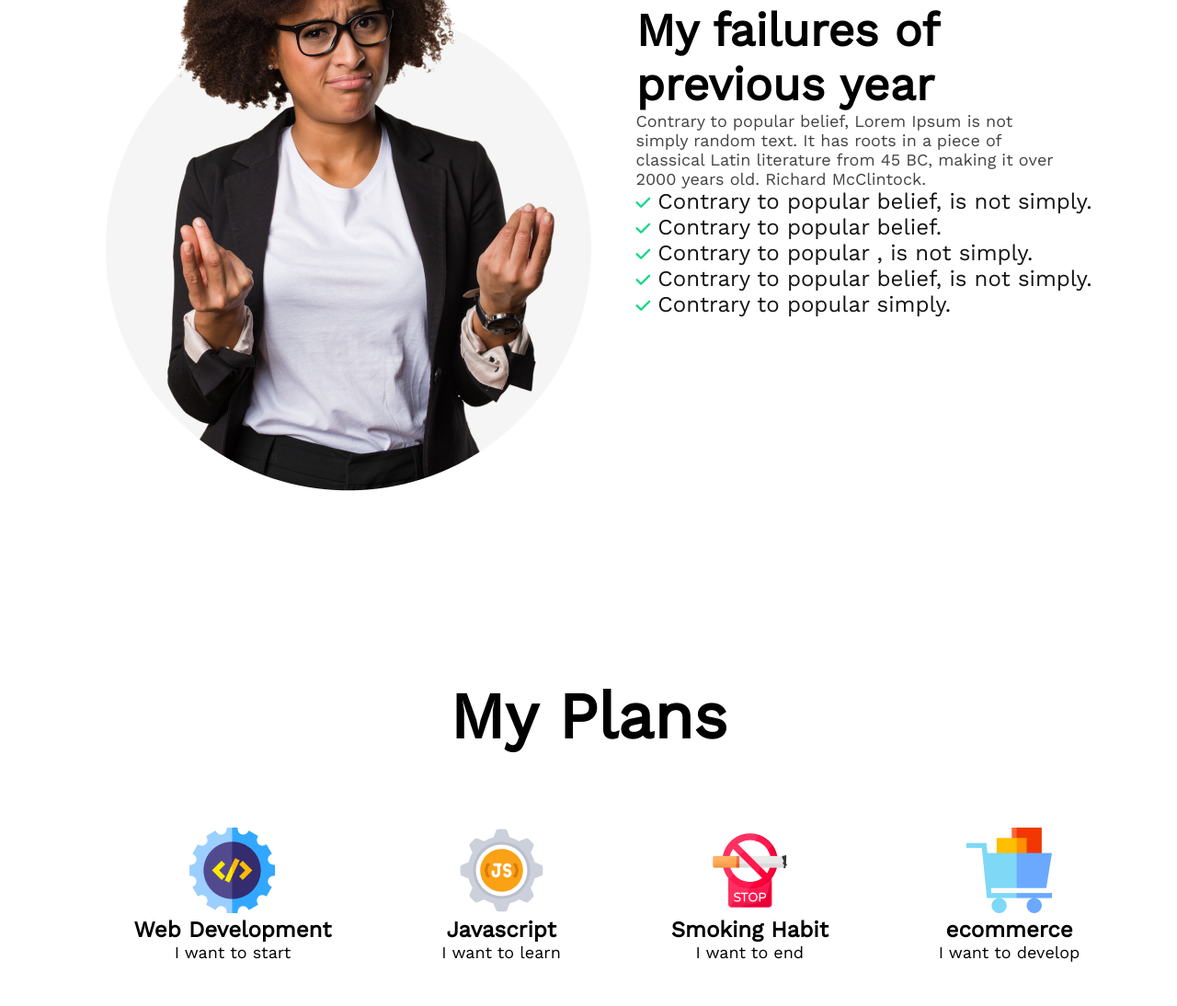
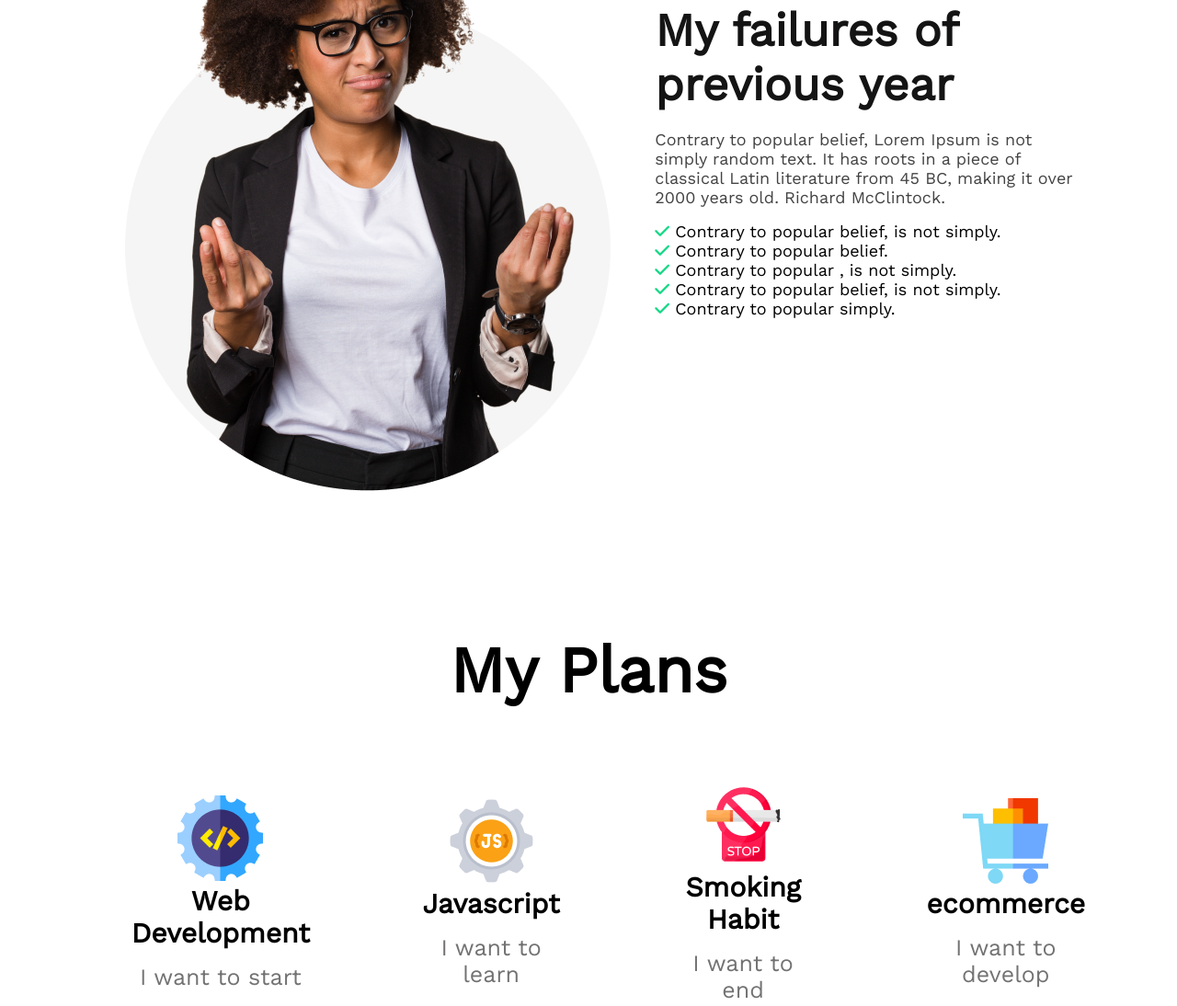
Before and after one commit to developertarikulhazra/new-year, a plain HTML site: page index.html in a window 1280 px wide. Shown: the part 1120-2214 px from the top of the page at 92% size. Drawn offline with nearby package versions, Linux system fonts and the light colour scheme.

Commit message:
revision

```diff
--- a/index.html
+++ b/index.html
@@ -25,7 +25,7 @@
         <div>
             <h1 class="experience-title">My failures of <br> previous year</h1>
             <p class="experience-description" >Contrary to popular belief, Lorem Ipsum is not <br> simply random text. It has roots in a piece of  <br> classical Latin literature from 45 BC, making it over <br> 2000 years old. Richard McClintock.</p>
-            <ul>
+            <ul class="icon-list">
                 <li> <i class="fa-solid fa-check"></i> Contrary to popular belief, is not simply.</li>
                 <li> <i class="fa-solid fa-check"></i> Contrary to popular belief.</li>
                 <li> <i class="fa-solid fa-check"></i> Contrary to popular , is not simply.</li>
@@ -41,23 +41,23 @@
             <div class="plan-list">
                <div class="plan-content">
                   <img src="./images/icons/web.png" alt="">
-                  <h1>Web Development</h1>
-                  <p>I want to start</p>
+                  <h1 class="my-plan-title">Web Development</h1>
+                  <p class="my-plan-description">I want to start</p>
                 </div>
                 <div class="plan-content">
                         <img src="./images/icons/js.png" alt="">
-                        <h1>Javascript</h1>
-                        <p>I want to learn</p>
+                        <h1 class="my-plan-title">Javascript</h1>
+                        <p class="my-plan-description">I want to learn</p>
                 </div>
                 <div class="plan-content">
                   <img src="./images/icons/smoke.png" alt="">
-                  <h1>Smoking Habit</h1>
-                  <p>I want to end</p>
+                  <h1 class="my-plan-title">Smoking Habit</h1>
+                  <p class="my-plan-description">I want to end</p>
                 </div>
                 <div class="plan-content">
                   <img src="./images/icons/ecom.png" alt="">
-                  <h1>ecommerce</h1>
-                  <p>I want to develop</p>
+                  <h1 class="my-plan-title">ecommerce</h1>
+                  <p class="my-plan-description">I want to develop</p>
                 </div>
             </div>
 
@@ -72,7 +72,7 @@
                 <h2>Problem Solving</h2>
                 </div>
                 <div class="hobby-container">
-                <img src="./images/hobby/cycling.png" alt="">
+                <img src="./images/hobby/cycling.png" alt=""><Label></Label>
                 <h2>Cycling</h2>
                 </div>
                 <div class="hobby-container">
@@ -101,7 +101,7 @@
                   <h2 class="footer-title">Future</h2>
                   <p class="footer-decription">There are many variations of passages of Lorem Ipsum <br> available, but the majority have suffered alteration in <br> some form, by injected humour, or randomised words</p>
                   <p class="footer-info">Email : info@gmail.com</p>
-                  <p class="footer-info">Phone : 01500 00 00 00</p>
+                  <p class="footer-info">Phone : 016 08 20 06 52</p>
                   <img src="./images/icons/fb.png" alt="">
                   <img src="./images/icons/twitter.png" alt="">
                   <img src="./images/icons/youtube.png" alt="">
@@ -109,7 +109,7 @@
             <div class="footer-content">
                 <h1 class="footer-input-title">Subscribe</h1>
                 <input class="footer-input" type="email" placeholder="Enter Your Email"> <br>
-                <button type="submit" class="primary-btn">Subscribe</button>
+                <button type="submit" class="primary-btn footer-btn">Subscribe</button>
             </div>
         </footer>
 </body>
--- a/style.css
+++ b/style.css
@@ -10,22 +10,17 @@
     background-size: cover;
     background-position: center;
     overflow: hidden;
-
 }
-
 .content{
     margin-right: 200px;
     margin-top: 250px;
     text-align: right;
-
 }
 .content h1{
     font-size: 70px;
     color: #151414;
     margin-bottom: 30px;
-
 }
-
 .content p{
     font-size: 22px;
     color: #444343;
@@ -48,27 +43,33 @@
     justify-content: center;
     gap: 30px;
     padding-top: 130px;
-
 }
 .experience-title{
     font-size: 50px;
+    color: #151414;
+    font-weight: 700;
+    margin-bottom: 20px;
 }
-.exprience-image{
-
-}
-
- p{
+ .experience-description{
+    font-size: 18px;
+    font-weight: 400;
+    margin-bottom: 16px;
+    color: #444343;
+ }
+.icon-list{
+    list-style: none;
+    font-size: 18px;
+    font-weight: 400;
+    color: ##444343;
+ }
+ .fa-solid{
+    color: #16D887;
     font-size: 18px;
  }
-.experience ul {
-    list-style: none;
-    font-size: 24px;
-    color: #151414;
- }
-
+ /* experience section styles css end */
 
  .my-plan{
-    margin: 200px 100px;
+    margin: 150px 100px;
 
  }
  .plan-list{
@@ -82,7 +83,18 @@
     margin: 80px 0;
     font-size: 70px;
  }
- .plan-content{
+.my-plan-title {
+    font-size: 30px;
+    font-weight: 700px;
+    margin-bottom: 16px;
+}
+.my-plan-description {
+    color: #737272;
+    font-size: 25px;
+    font-weight: 500;
+
+}
+.plan-content{
     text-align: center;
     margin-left: 40px;
  }
@@ -91,12 +103,9 @@
     color: #444343;
     font-weight: 400;
  }
- .fa-solid{
-    color: #16D887;
-    font-size: 18px;
- }
 
   /* plan section style  end */
+
   .call-to-action{
     height: 300px;
     background-image: url("./images/watch.png");
@@ -104,7 +113,7 @@
     background-size: cover;
     position: relative;
     margin: 0 200px;
-
+    border-radius: 8px;
 
  }
  .gradient{
@@ -121,18 +130,22 @@
 
  }
  .primary-btn{
-    padding: 10px;
+    padding: 12px 36px;
     background: white;
     border: none;
     border-radius: 5px;
     margin-top: 15px;
     font-size: 22px;
+    color: #F15B22;
+    font-weight: 600;
 
  }
  .gradient-content h2{
     font-size: 35px;
     color: #FFFFFF;
  }
+
+/* call to action section end */
 
  footer{
     display: flex;
@@ -168,8 +181,7 @@
     margin-bottom: 10px;
 
  }
-
- .footer-input-title{
+.footer-input-title{
     font-size: 30px;
     color: #FFFFFF;
     font-weight: 600;
@@ -212,3 +224,5 @@
     font-weight: 700px;
 
 }
+
+/* style end */
```
